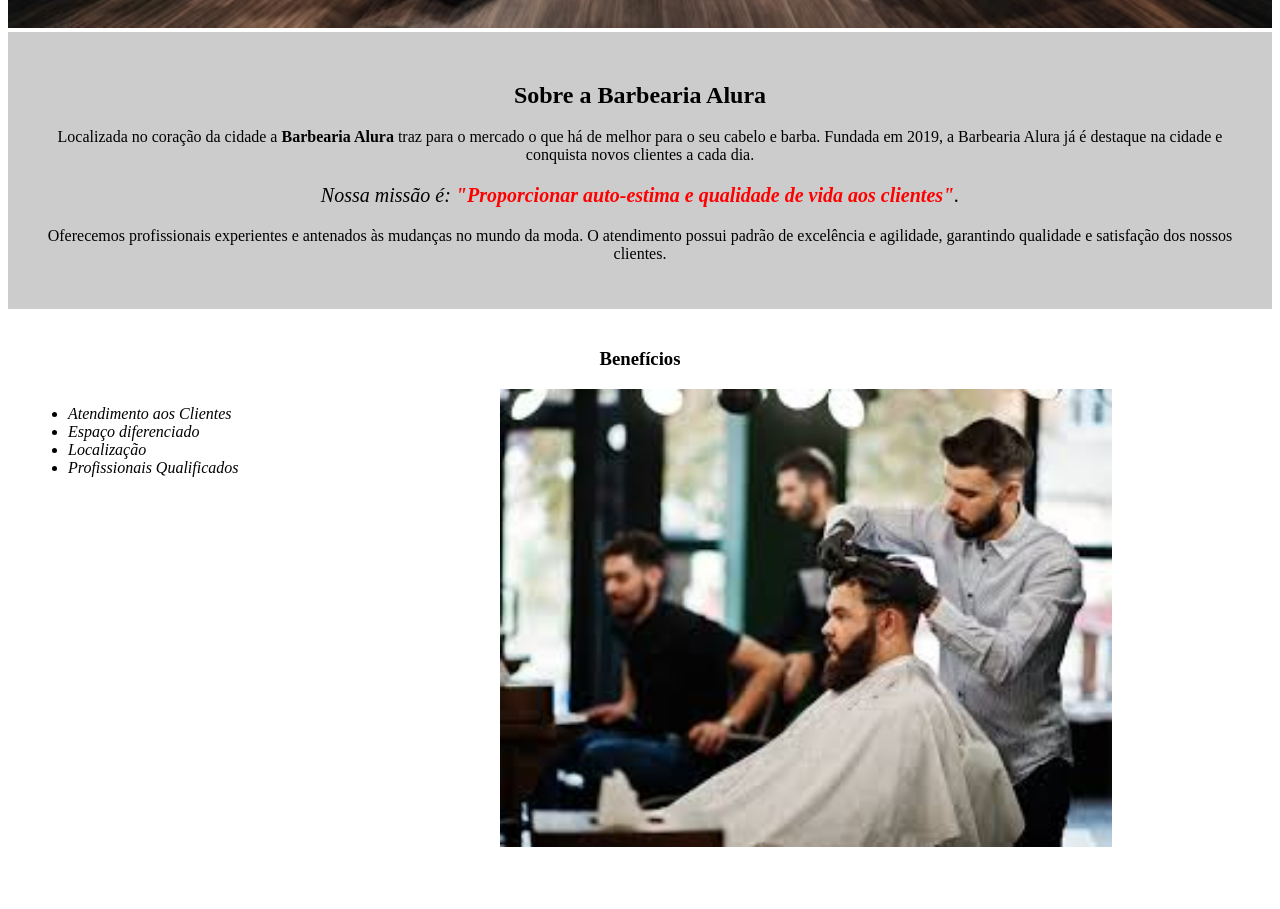
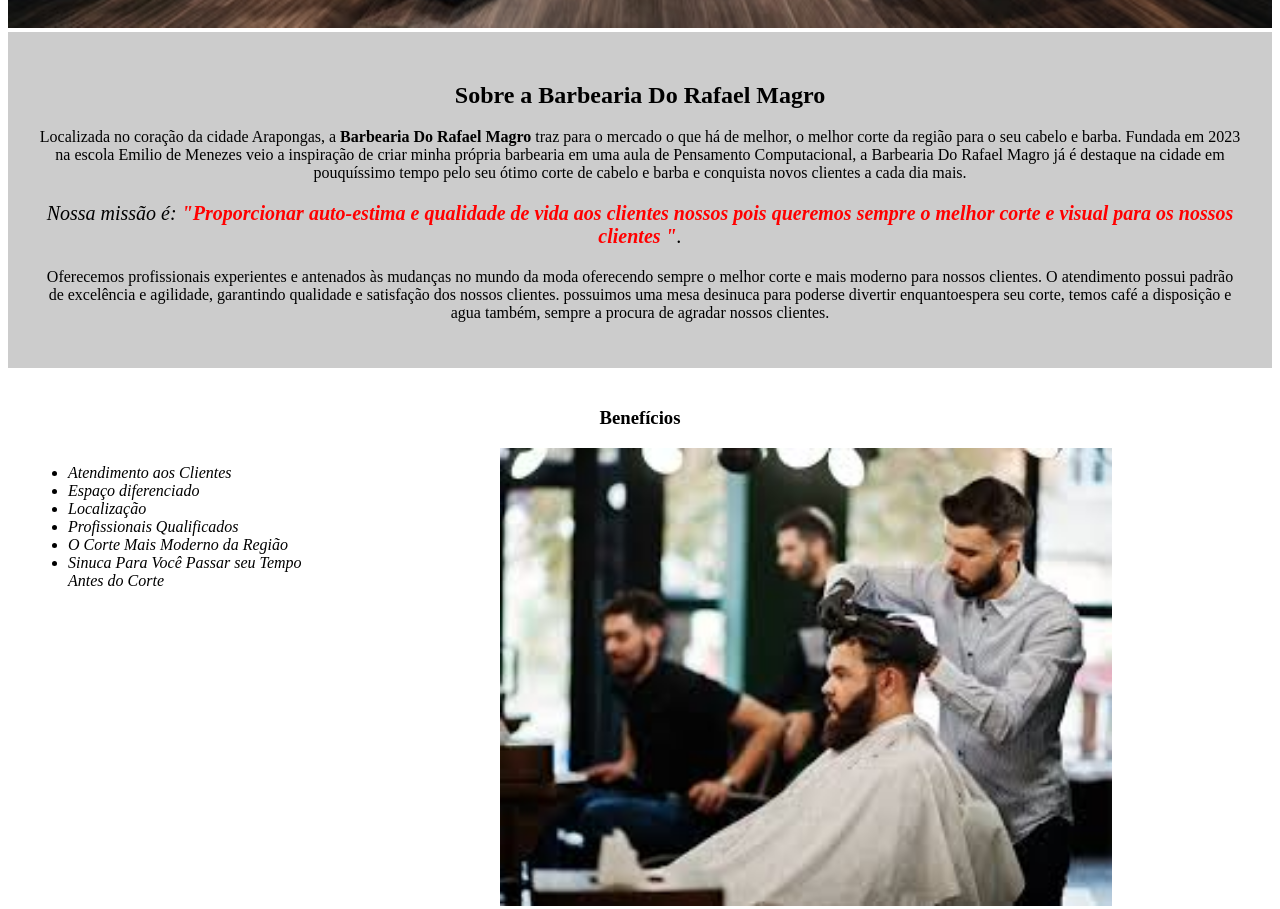
Before and after one commit to rafaelm4gro/barbearia-alura-do-Rato, a plain HTML site: page index.html in a window 1280 px wide. Shown: the part 761-1670 px from the top of the page. Before the commit the page ends 1640 px from the top, so only its background shows below. Drawn offline with Linux system fonts and the light colour scheme.

Commit message:
Add files via upload

```diff
--- a/index.html
+++ b/index.html
@@ -4,24 +4,24 @@
 	<meta charset="UTF-8">
     <meta http-equiv="X-UA-Compatible" content="IE=edge">
     <meta name="viewport" content="width=device-width, initial-scale=1.0">
-	<title>Barbearia Alura</title>
+	<title>Barbearia Do Rafael Magro</title>
 	<link rel="stylesheet" href="style.css">
 </head>
 
 <body>
     <header>
-	<h1 class="titulo-principal">Barbearia Alura</h1>
+	<h1 class="titulo-principal">Barbearia Do Rafael Magro</h1>
     </header>
 
 	<img id="banner" src="banner.jpg">
 	<div class="principal">
-		<h2 class="titulo-centralizado">Sobre a Barbearia Alura</h2>
+		<h2 class="titulo-centralizado">Sobre a Barbearia Do Rafael Magro</h2>
 
-		<p>Localizada no coração da cidade a <strong>Barbearia Alura</strong> traz para o mercado o que há de melhor para o seu cabelo e barba. Fundada em 2019, a Barbearia Alura já é destaque na cidade e conquista novos clientes a cada dia.</p>
+		<p>Localizada no coração da cidade Arapongas, a <strong>Barbearia Do Rafael Magro</strong> traz para o mercado o que há de melhor, o melhor corte da região para o seu cabelo e barba. Fundada em 2023 na escola Emilio de Menezes veio a inspiração de criar minha própria barbearia em uma aula de Pensamento Computacional, a Barbearia Do Rafael Magro já é destaque na cidade em pouquíssimo tempo pelo seu ótimo corte de cabelo e barba e conquista novos clientes a cada dia mais.</p>
 
-		<p id="missao"><em>Nossa missão é: <strong>"Proporcionar auto-estima e qualidade de vida aos clientes"</strong>.</em></p>
+		<p id="missao"><em>Nossa missão é: <strong>"Proporcionar auto-estima e qualidade de vida aos clientes nossos pois queremos sempre o melhor corte e visual para os nossos clientes "</strong>.</em></p>
 
-		<p>Oferecemos profissionais experientes e antenados às mudanças no mundo da moda. O atendimento possui padrão de excelência e agilidade, garantindo qualidade e satisfação dos nossos clientes.</p>
+		<p>Oferecemos profissionais experientes e antenados às mudanças no mundo da moda oferecendo sempre o melhor corte e mais moderno para nossos clientes. O atendimento possui padrão de excelência e agilidade, garantindo qualidade e satisfação dos nossos clientes. possuimos uma mesa desinuca para poderse divertir enquantoespera seu corte, temos café a disposição e agua também, sempre a procura de agradar nossos clientes.</p>
 	</div>
 
 	<div class="beneficios">
@@ -31,6 +31,8 @@
 			<li class="itens">Espaço diferenciado</li>
 			<li class="itens">Localização</li>
 			<li class="itens">Profissionais Qualificados</li>
+            <li class="itens">O Corte Mais Moderno da Região</li>
+            <li class="itens">Sinuca Para Você Passar seu Tempo Antes do Corte</li>
 		</ul>
 		<img src="beneficios.jpg" class="imagembeneficios">
 	</div>
```
